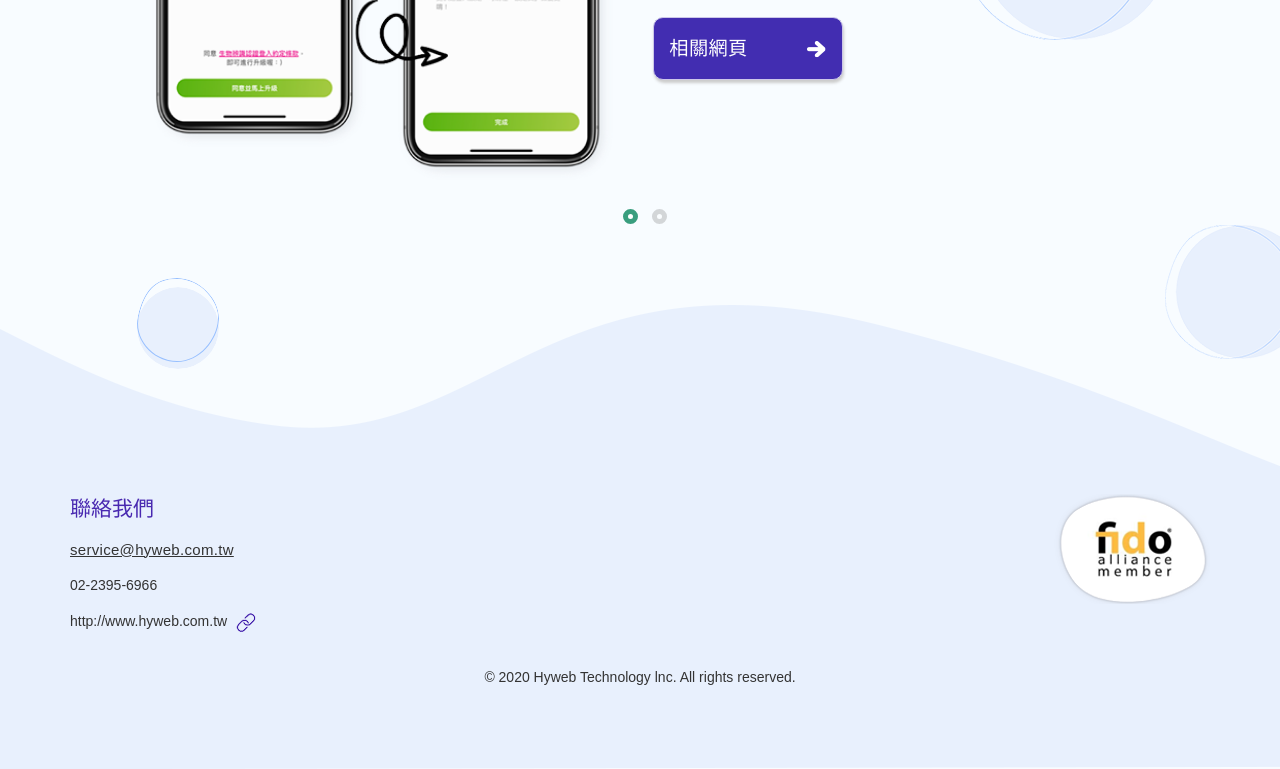
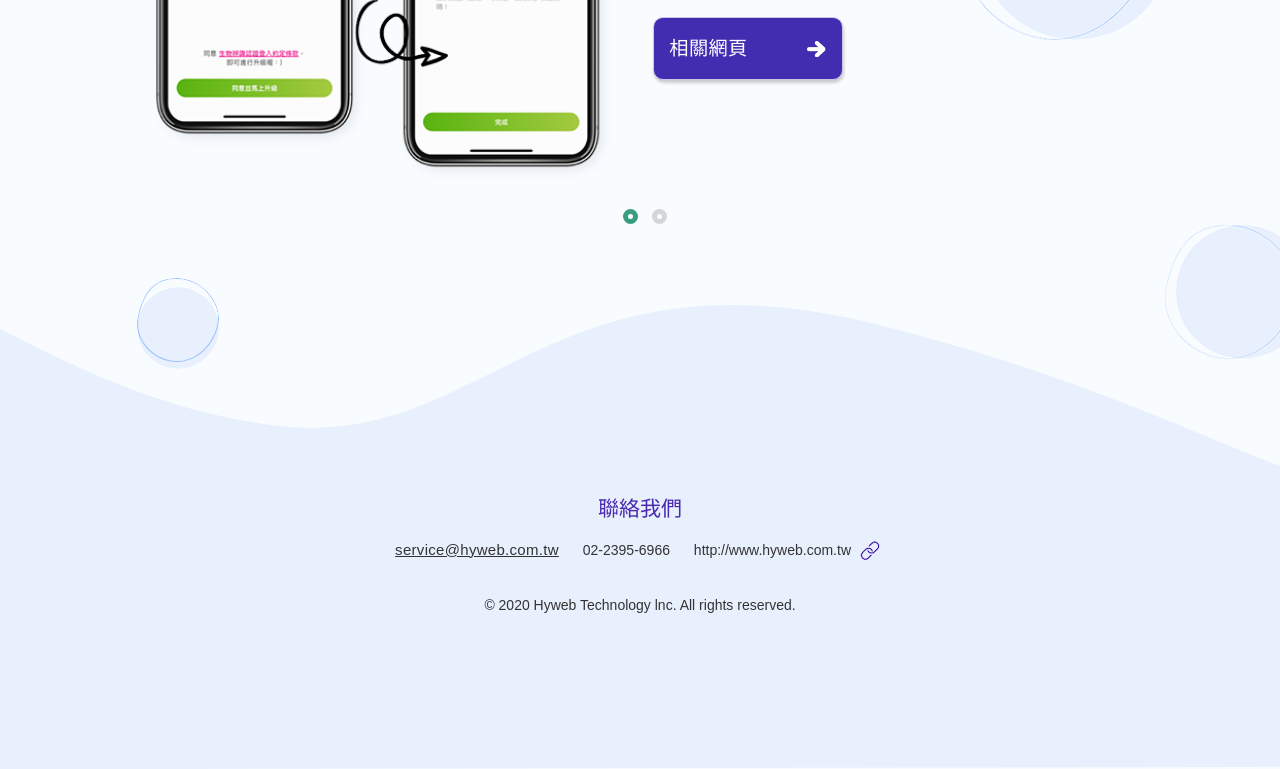
Before and after one commit to HywebU00/2020_A10_FIDO, a plain HTML site: page index.htm in a window 1280 px wide. Shown: the part 4609-5378 px from the top of the page. Drawn offline with nearby package versions, Linux system fonts and the light colour scheme; a script that the page names is missing.

Commit message:
20200508修改上傳

```diff
--- a/css/main.css
+++ b/css/main.css
@@ -479,7 +479,7 @@ footer .title{color:#4828b0;font-size: 1.5em;margin:0 0 15px;}
 footer a{ color:#333}
 footer a:hover{ color:#C00}
 footer ul{margin:0;padding:0;}
-footer ul li{list-style-type: none;margin-bottom: 15px}
+footer ul li{list-style-type: none;margin-bottom: 15px; display: inline-block; margin:0 10px 15px;}
 footer ul li img{vertical-align: middle; margin:0 5px;}
 footer .declare{text-align: center; padding-top: 20px}
 
--- a/index.htm
+++ b/index.htm
@@ -284,7 +284,7 @@
     <footer>
         <div class="container">
             <div class="row">
-                <div class="col-md-6 col-sm-6 col-xs-12">
+                <div class="col-md-12 col-sm-12 col-xs-12" style="text-align: center">
                     <div class="title">聯絡我們</div>
                     <ul>
                         <li><a href="mailto:service@hyweb.com.tw" title="">service@hyweb.com.tw</a></li>
@@ -292,9 +292,9 @@
                         <li>http://www.hyweb.com.tw <a href="http://www.hyweb.com.tw" target="_blank"><img src="img/icon_link.png"></a></li>
                     </ul>
                 </div>
-                <div class="col-md-6 col-sm-6 col-xs-12">
+                <!-- <div class="col-md-6 col-sm-6 col-xs-12">
                     <div class="images"><img src="img/foot_logo.png"></div>
-                </div>
+                </div> -->
                 <div class="col-md-12 col-sm-12 col-xs-12">
                     <div class="declare">© 2020 Hyweb Technology lnc. All rights reserved. </div>
                 </div>
```
